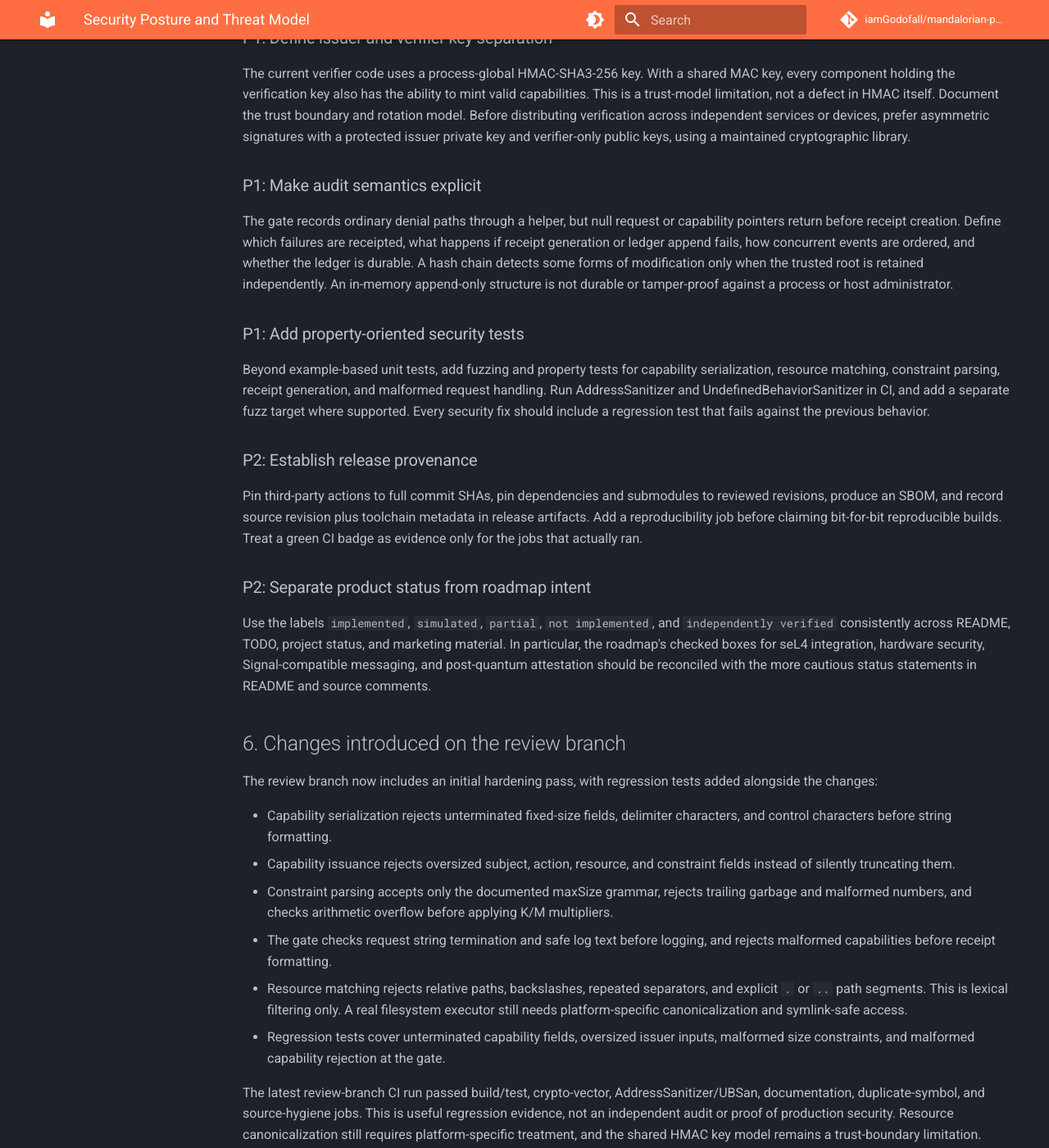
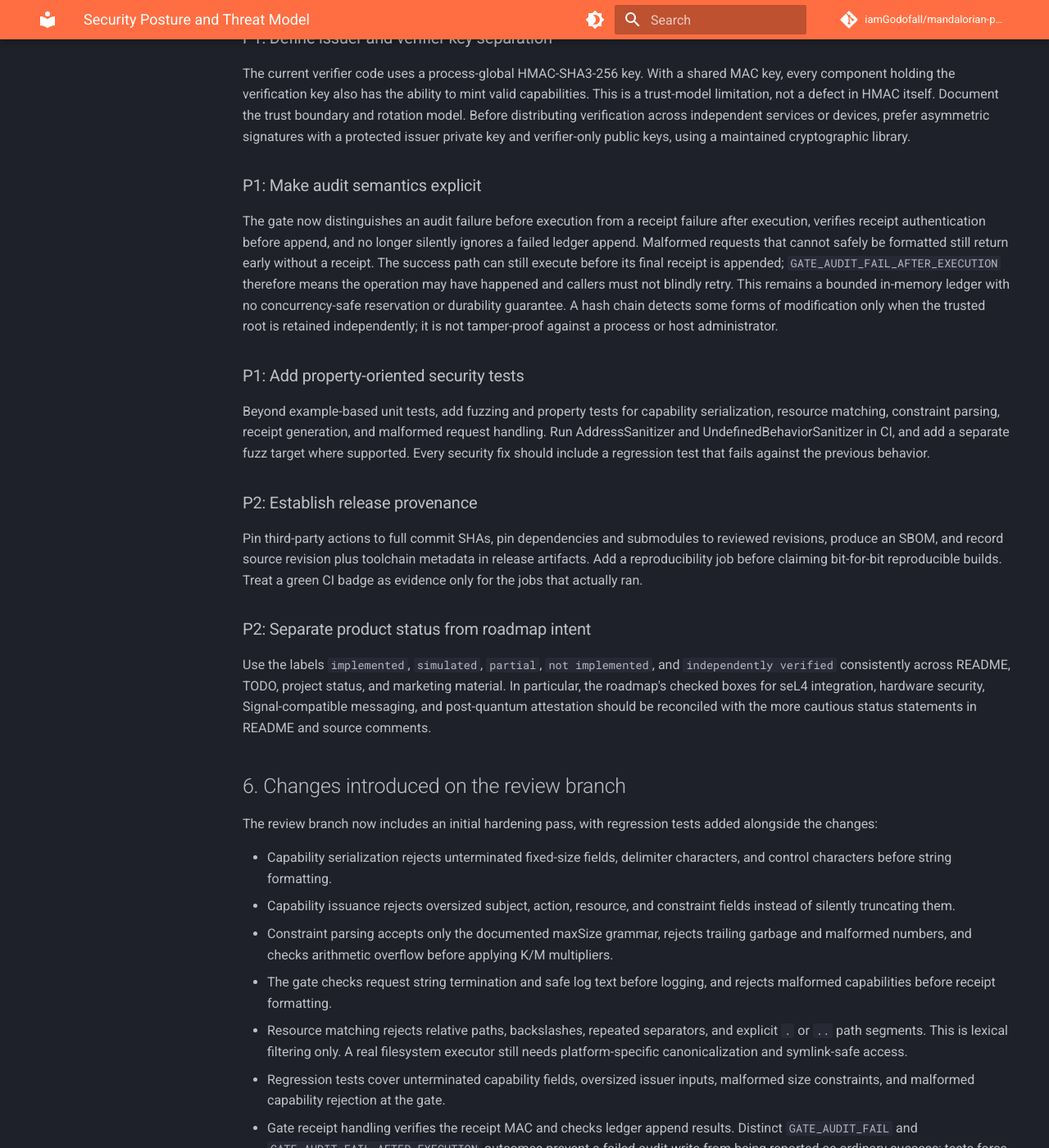
Before and after one commit to iamGodofall/mandalorian-project, an MkDocs documentation site: the page built from docs/security/SECURITY_POSTURE_2026-10.md, in a window 1280 px wide and 1400 px high, scrolled down 3016 px. Shown: the whole window at 82% size. Built offline with MkDocs 1.6.1 and Material for MkDocs 9.7.7, drawn with Linux system fonts in a browser that asks for light colours; comment, search, counter and statistics services are not loaded; some of the changed text lies outside the part shown.

Commit message:
Document explicit audit failure outcomes and limitations

```diff
--- a/docs/security/SECURITY_POSTURE_2026-10.md
+++ b/docs/security/SECURITY_POSTURE_2026-10.md
@@ -77,7 +77,7 @@ The current verifier code uses a process-global HMAC-SHA3-256 key. With a shared
 
 ### P1: Make audit semantics explicit
 
-The gate records ordinary denial paths through a helper, but null request or capability pointers return before receipt creation. Define which failures are receipted, what happens if receipt generation or ledger append fails, how concurrent events are ordered, and whether the ledger is durable. A hash chain detects some forms of modification only when the trusted root is retained independently. An in-memory append-only structure is not durable or tamper-proof against a process or host administrator.
+The gate now distinguishes an audit failure before execution from a receipt failure after execution, verifies receipt authentication before append, and no longer silently ignores a failed ledger append. Malformed requests that cannot safely be formatted still return early without a receipt. The success path can still execute before its final receipt is appended; `GATE_AUDIT_FAIL_AFTER_EXECUTION` therefore means the operation may have happened and callers must not blindly retry. This remains a bounded in-memory ledger with no concurrency-safe reservation or durability guarantee. A hash chain detects some forms of modification only when the trusted root is retained independently; it is not tamper-proof against a process or host administrator.
 
 ### P1: Add property-oriented security tests
 
@@ -101,6 +101,7 @@ The review branch now includes an initial hardening pass, with regression tests
 - The gate checks request string termination and safe log text before logging, and rejects malformed capabilities before receipt formatting.
 - Resource matching rejects relative paths, backslashes, repeated separators, and explicit `.` or `..` path segments. This is lexical filtering only. A real filesystem executor still needs platform-specific canonicalization and symlink-safe access.
 - Regression tests cover unterminated capability fields, oversized issuer inputs, malformed size constraints, and malformed capability rejection at the gate.
+- Gate receipt handling verifies the receipt MAC and checks ledger append results. Distinct `GATE_AUDIT_FAIL` and `GATE_AUDIT_FAIL_AFTER_EXECUTION` outcomes prevent a failed audit write from being reported as ordinary success; tests force ledger exhaustion to exercise both paths.
 
 The latest review-branch CI run passed build/test, crypto-vector, AddressSanitizer/UBSan, documentation, duplicate-symbol, and source-hygiene jobs. This is useful regression evidence, not an independent audit or proof of production security. Resource canonicalization still requires platform-specific treatment, and the shared HMAC key model remains a trust-boundary limitation.
 
@@ -126,7 +127,7 @@ A failed or unexecuted check must be reported as such, not converted to a pass.
 1. Freeze security claims to the current evidence and reconcile contradictory status documents.
 2. Harden input validation and canonical resource matching, with regression tests.
 3. Define capability issuer/verifier trust and key lifecycle.
-4. Add gate-bypass checks and audit failure semantics.
+4. Add gate-bypass checks, concurrency-safe audit reservation, and durable audit failure semantics.
 5. Introduce fuzzing and stronger CI provenance controls.
 6. Replace messaging placeholders only through a reviewed protocol/library integration.
 7. Validate the seL4 and hardware path separately from host simulation.
```
Also changed, not shown: other parts of docs/security/SECURITY_POSTURE_2026-10.md (+1 -1 lines).
